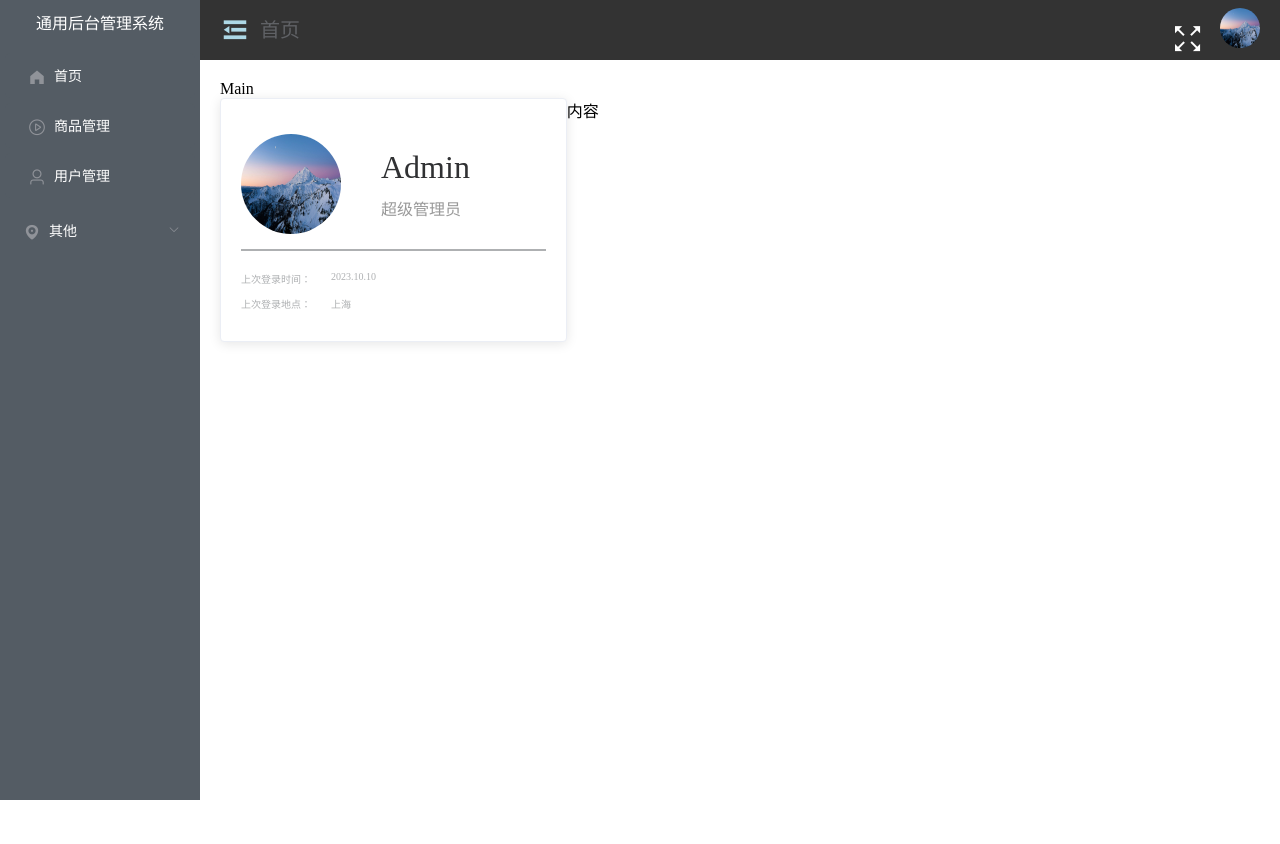
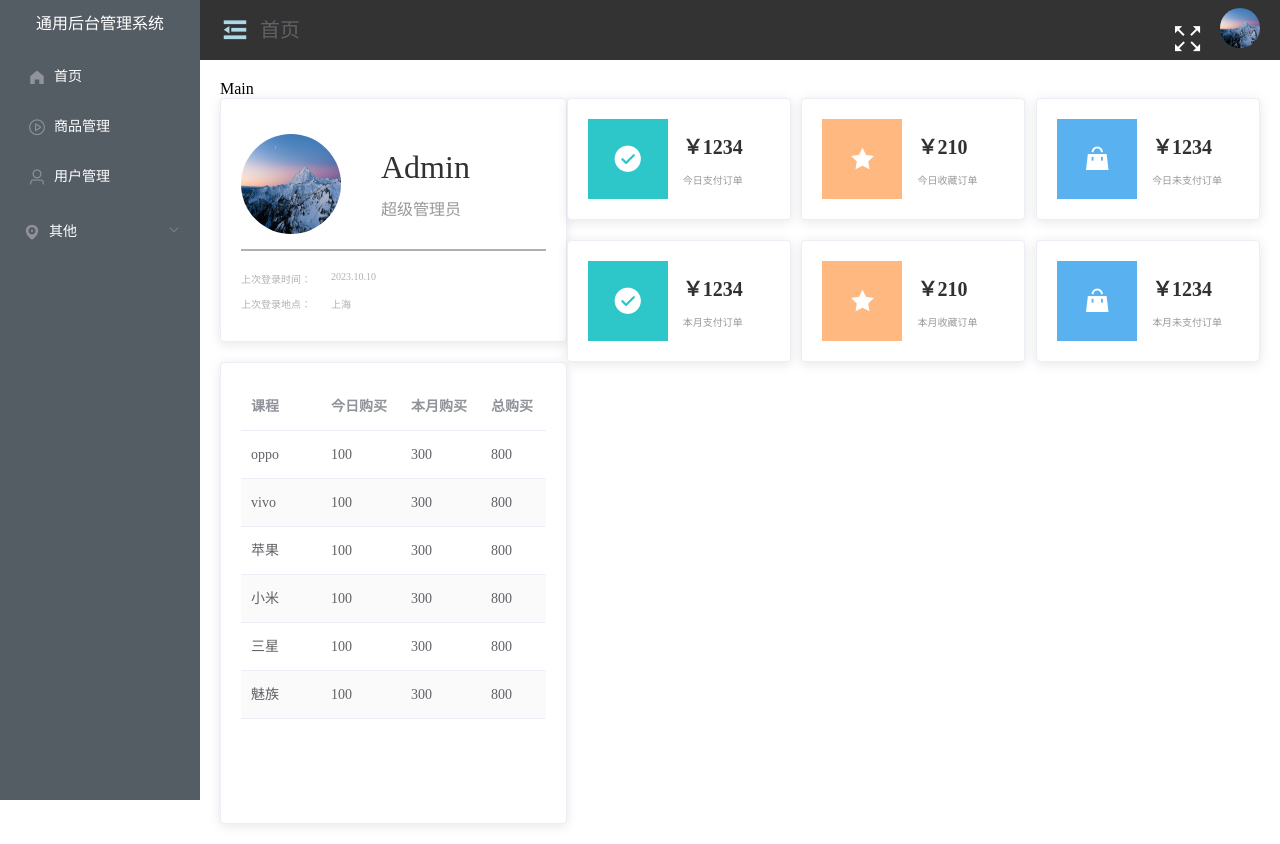
Before and after one commit to lahahah/myapp, a Vue app: page /#/home in a window 1280 px wide. Before the commit the page ends 800 px from the top, so only its background shows below. Built offline with nearby package versions, Linux system fonts and the light colour scheme.

Commit message:
再次提交 Home.vue

```diff
--- a/src/App.vue
+++ b/src/App.vue
@@ -11,4 +11,5 @@
     overflow: hidden;  //就是溢出隐藏的意思，滚动条就隐藏了
   }
 
+
 </style>
--- a/src/views/Home.vue
+++ b/src/views/Home.vue
@@ -1,7 +1,9 @@
 <template>
+<!-- 行 -->
   <el-row>
-
+<!-- 左侧列 -->
     <el-col :span="8">
+      <!--   头像   -->
         <el-card class="box-card">
       <!--分割线(下边框)上面-->
           <div class="user">
@@ -17,16 +19,56 @@
               <p>上次登录时间：</p><p>2023.10.10</p>
             </div>
             <div class="info">
-              <p>上次登录地点：</p><p>上海</p>
+              <p>上次登录地点：</p><p>上海</p>  <!-- <span></span> 就可以在一行显示 -->
             </div>
           </div>
         </el-card>
+      <!-- 表格，使用循环表头  -->
+      <el-card style="margin-top: 20px; height: 460px;">
+<!--        <el-table
+            :data="tableData"
+            stripe
+            style="width: 100%">
+          <el-table-column
+              prop="name"
+              label="课程"
+              >
+          </el-table-column>
+          <el-table-column
+              prop="todayBuy"
+              label="今日购买"
+              >
+          </el-table-column>
+          <el-table-column
+              prop="monthBuy"
+              label="本月购买">
+          </el-table-column>
+          <el-table-column
+              prop="totalBuy"
+              label="总购买">
+          </el-table-column>
+        </el-table>-->
+
+        <el-table :data="tableData" stripe style="width: 100%">
+         <!--  值是以键值对格式存储  -->
+          <el-table-column v-for="(value,key,index) in tableLabel" :key="index" :prop="key" :label="value">
+
+          </el-table-column>
+        </el-table>
+      </el-card>
     </el-col>
 
+    <!-- 右侧列 -->
     <el-col :span="16">
-
-        内容
-
+      <div class="num">
+        <el-card v-for="data in countData" :key="data.name" :body-style="{display: 'flex'}">
+          <i class="icon" :class="`el-icon-${data.icon}`" :style="{background: data.color}"></i>
+          <div class="detail">
+            <p class="price">￥{{  data.value }}</p>
+            <p class="desc">{{ data.name }}</p>
+          </div>
+        </el-card>
+      </div>
     </el-col>
 
   </el-row>
@@ -38,6 +80,92 @@
 
 export default {
   name: 'HomeView',
+  data(){
+    return{
+      tableData: [
+        {
+          name: 'oppo',
+          todayBuy: 100,
+          monthBuy: 300,
+          totalBuy: 800
+        },
+        {
+          name: 'vivo',
+          todayBuy: 100,
+          monthBuy: 300,
+          totalBuy: 800
+        },
+        {
+          name: '苹果',
+          todayBuy: 100,
+          monthBuy: 300,
+          totalBuy: 800
+        },
+        {
+          name: '小米',
+          todayBuy: 100,
+          monthBuy: 300,
+          totalBuy: 800
+        },
+        {
+          name: '三星',
+          todayBuy: 100,
+          monthBuy: 300,
+          totalBuy: 800
+        },
+        {
+          name: '魅族',
+          todayBuy: 100,
+          monthBuy: 300,
+          totalBuy: 800
+        }
+      ],
+      tableLabel: {
+        name: "课程",
+        todayBuy: "今日购买",
+        monthBuy: "本月购买",
+        totalBuy: "总购买",
+      },
+      countData: [
+        {
+          name: "今日支付订单",
+          value: 1234,
+          icon: "success",
+          color: "#2ec7c9",
+        },
+        {
+          name: "今日收藏订单",
+          value: 210,
+          icon: "star-on",
+          color: "#ffb980",
+        },
+        {
+          name: "今日未支付订单",
+          value: 1234,
+          icon: "s-goods",
+          color: "#5ab1ef",
+        },
+        {
+          name: "本月支付订单",
+          value: 1234,
+          icon: "success",
+          color: "#2ec7c9",
+        },
+        {
+          name: "本月收藏订单",
+          value: 210,
+          icon: "star-on",
+          color: "#ffb980",
+        },
+        {
+          name: "本月未支付订单",
+          value: 1234,
+          icon: "s-goods",
+          color: "#5ab1ef",
+        },
+      ],
+    }
+  }
 }
 </script>
 
@@ -90,4 +218,41 @@ export default {
     }
   }
 }
+
+.num{
+  display: flex;
+  flex-wrap:wrap;
+  justify-content: space-between;
+  .icon{
+    width: 80px;
+    height: 80px;
+    font-size: 30px;
+    color: #fff;
+    text-align: center;
+    line-height: 80px;
+  }
+  .detail{
+    margin-left: 15px;
+    display: flex;
+    flex-direction: column;  //改变主轴为上下显示
+    justify-content: center;  //控制项目在主轴上居中对齐
+    align-items: flex-start;
+    .price{
+      font-size: 20px;
+      font-weight: bold;
+      margin-bottom: 10px;
+      line-height: 30px;
+      height: 30px;
+    }
+    .desc{
+      font-size: 10px;
+      color: #999999;
+      text-align: center;
+    }
+  }
+  .el-card{
+    width: 32%;
+    margin-bottom: 20px;
+  }
+}
 </style>
```
